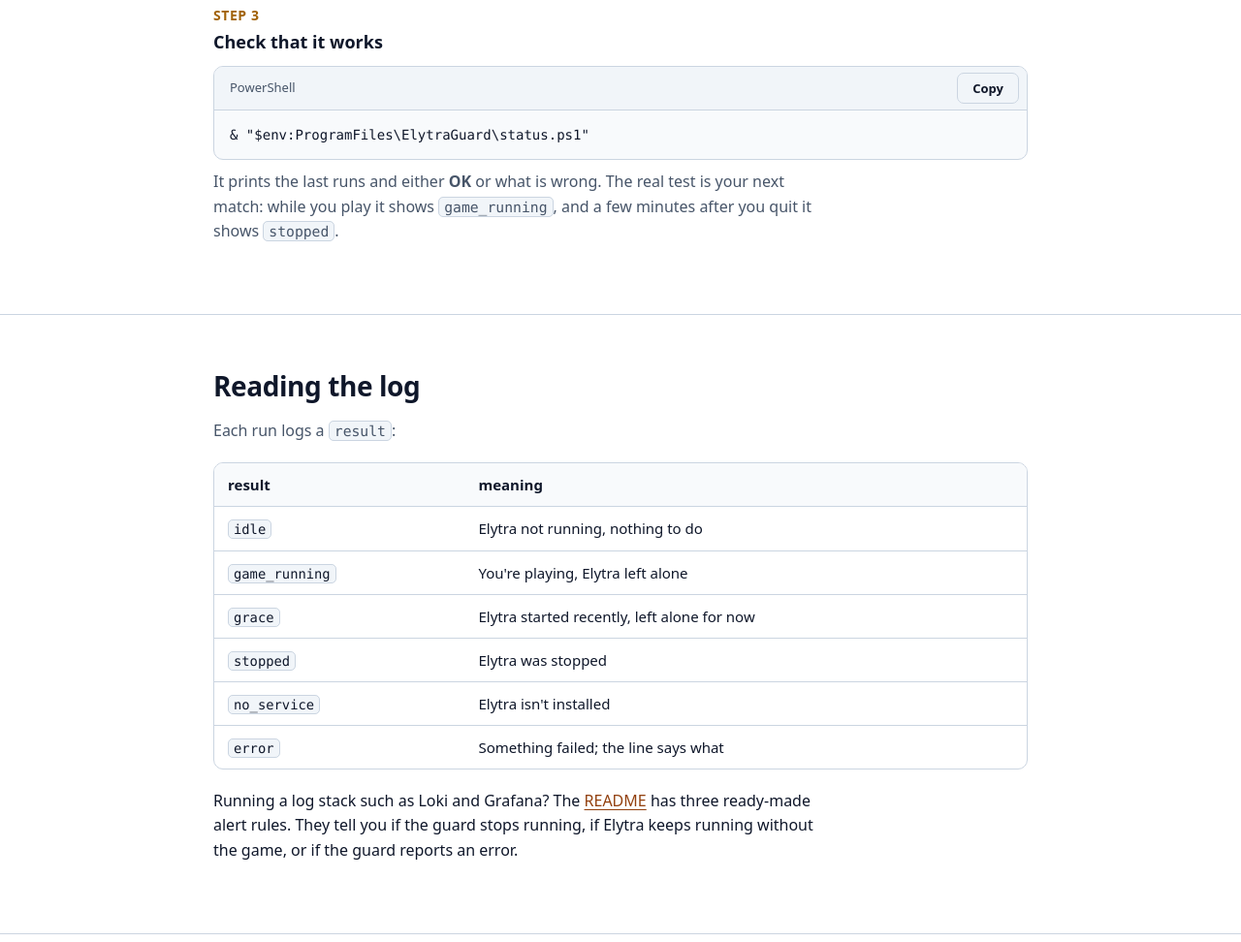
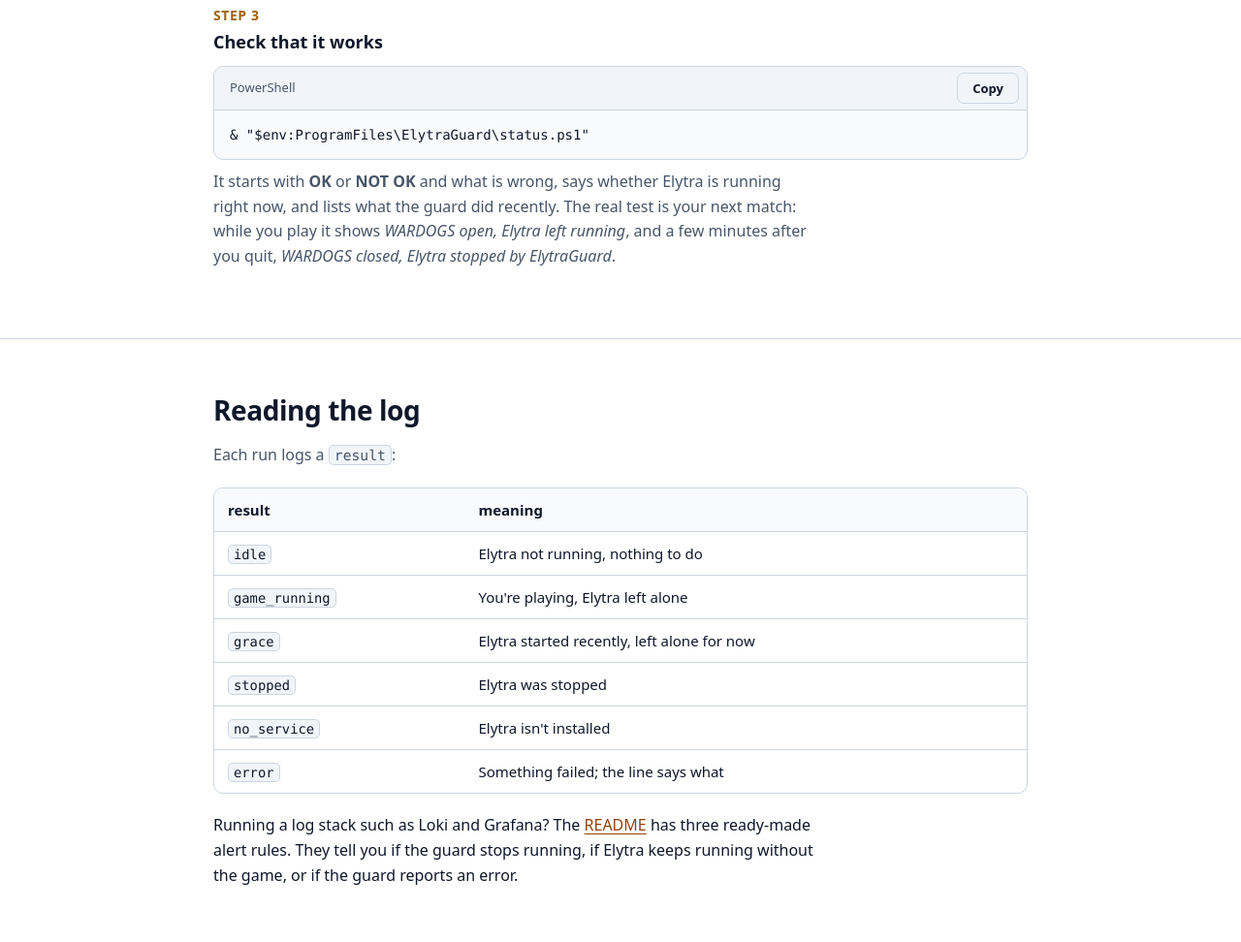
Before and after one commit to superhelten/elytraguard, a plain HTML site: page docs/index.html in a window 1280 px wide. Shown: the part 2623-3595 px from the top of the page at 97% size. Drawn offline with Linux system fonts and the light colour scheme.

Commit message:
status: Say what the guard did in plain words
The old output listed raw result codes with service= and game_running=
fields, put the verdict last, and led with a task line that looked like
a fault when run without admin rights. Reading it meant knowing how the
guard works.

Now the verdict and any problems come first, followed by whether Elytra
is running right now and a short history in sentences, with identical
runs merged into one line. The task note moves to the end. Checks, exit
code and log format are unchanged, so log-based alerts keep working.

tests/status.tests.ps1 runs the script against sample logs under
Windows PowerShell 5.1 and PowerShell 7.

```diff
--- a/docs/index.html
+++ b/docs/index.html
@@ -217,7 +217,7 @@
           <span class="step-n">Step 3</span>
           <h3>Check that it works</h3>
           <div class="code"><div class="code-head"><span>PowerShell</span><button class="copy" type="button" aria-live="polite">Copy</button></div><pre><code>&amp; "$env:ProgramFiles\ElytraGuard\status.ps1"</code></pre></div>
-          <p class="muted" style="margin-top:10px">It prints the last runs and either <strong>OK</strong> or what is wrong. The real test is your next match: while you play it shows <code>game_running</code>, and a few minutes after you quit it shows <code>stopped</code>.</p>
+          <p class="muted" style="margin-top:10px">It starts with <strong>OK</strong> or <strong>NOT OK</strong> and what is wrong, says whether Elytra is running right now, and lists what the guard did recently. The real test is your next match: while you play it shows <em>WARDOGS open, Elytra left running</em>, and a few minutes after you quit, <em>WARDOGS closed, Elytra stopped by ElytraGuard</em>.</p>
         </li>
       </ol>
     </div>
```
Also changed, not shown: 3 other files.
